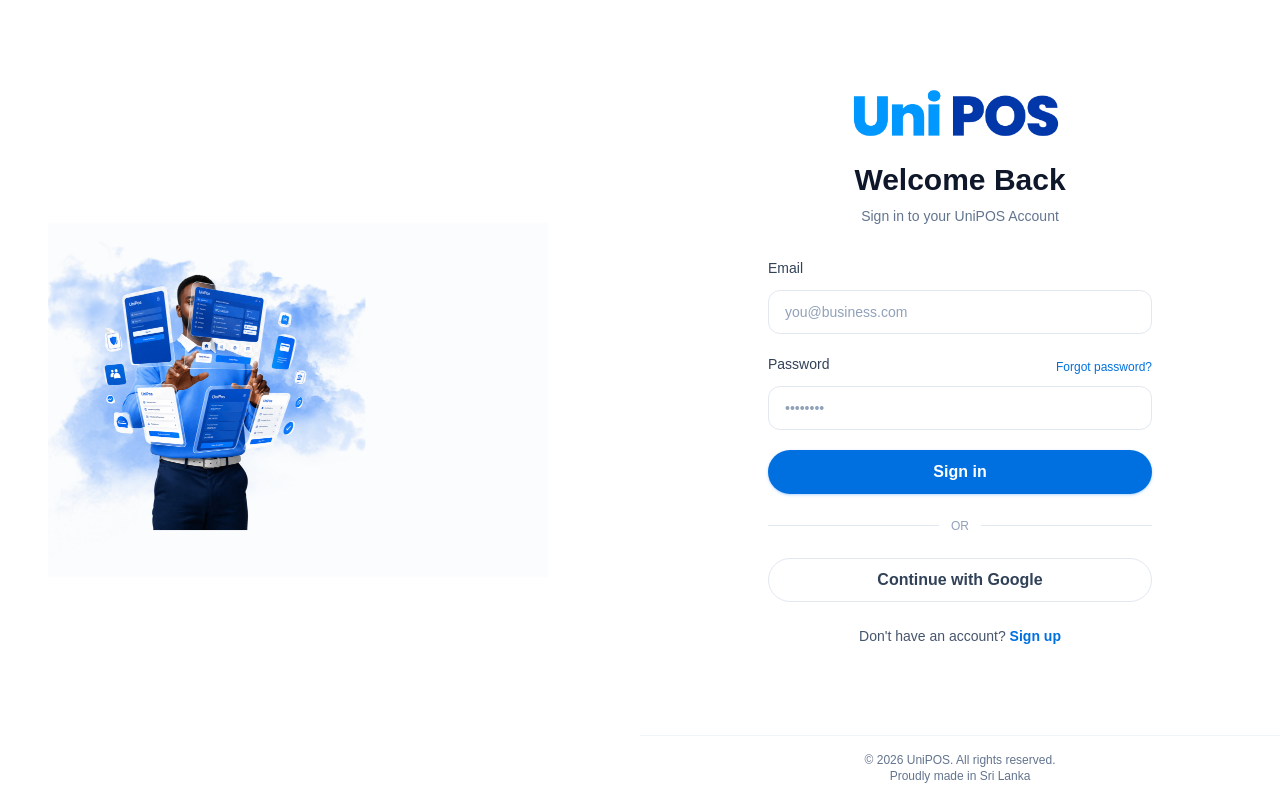
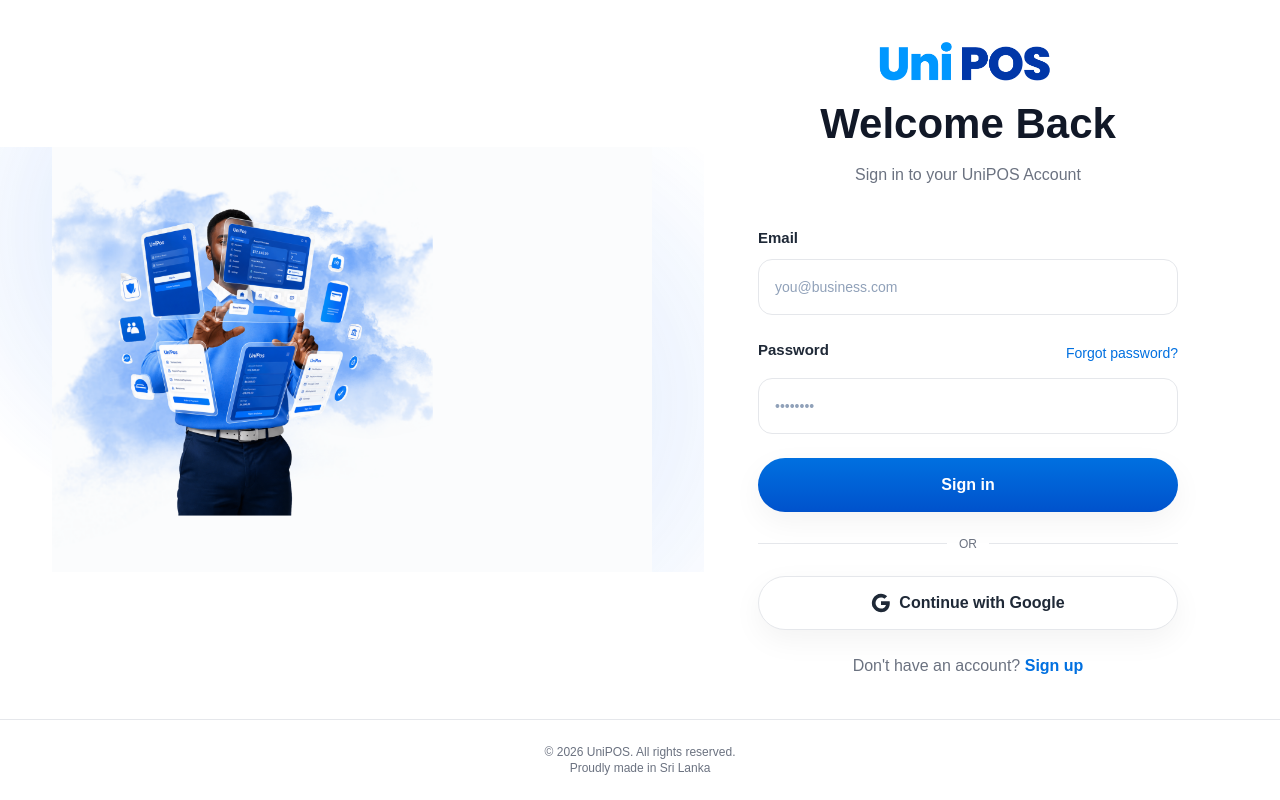
Before and after one commit to stingbytx/wsgwsfsegedrhed, a Next.js app: page /login in a window 1280 px wide. Built offline with nearby package versions, Linux system fonts and the light colour scheme; no server answers.

Commit message:
Add files via upload

```diff
--- a/src/app/login/page.tsx
+++ b/src/app/login/page.tsx
@@ -55,46 +55,60 @@
   };
 
   return (
-    <div className="min-h-screen bg-white flex">
-      {/* Left: Illustration - moved to show full image */}
-      <div className="hidden lg:flex lg:w-1/2 relative overflow-hidden items-center justify-start pl-12">
-        <div className="relative w-full h-full flex items-center">
+    <div className="min-h-screen bg-white flex flex-col">
+      {/* Main content area - full height */}
+      <div className="flex-1 flex justify-between items-center">
+        {/* LEFT SIDE - 55% - Illustration with watercolor background */}
+        <div className="hidden lg:flex w-[55%] h-full relative items-center justify-center overflow-hidden">
+          {/* Blue watercolor background - subtle, 70% opacity */}
+          <div
+            className="absolute inset-0 opacity-70"
+            style={{
+              background:
+                "radial-gradient(circle at 30% 20%, rgba(59, 130, 246, 0.3), transparent 50%), radial-gradient(circle at 70% 60%, rgba(59, 130, 246, 0.25), transparent 60%)",
+            }}
+          />
+          {/* Illustration - centered, object-fit contain */}
+          <div className="relative z-10 flex items-center justify-center w-full h-full">
             <Image
               src="/assets/person-illustration.png"
               alt="UniPOS Dashboard"
-            width={500}
-            height={600}
+              width={600}
+              height={700}
               className="object-contain"
               priority
             />
           </div>
         </div>
 
-      {/* Right: Login Form */}
-      <div className="w-full lg:w-1/2 flex flex-col">
-        <div className="flex-1 flex items-center justify-center px-6 sm:px-10">
-          <div className="w-full max-w-sm">
-            {/* Logo - Smaller but still prominent */}
-            <div className="flex justify-center mb-6">
+        {/* RIGHT SIDE - 45% - Login Form */}
+        <div className="w-full lg:w-[45%] flex items-center justify-center px-6 sm:px-10 md:px-0 md:pr-12">
+          <div style={{ width: "420px", maxWidth: "460px" }}>
+            {/* LOGO - Centered, 10px margin bottom */}
+            <div className="flex justify-center mb-[10px]">
               <Image
                 src="/assets/unipos-logo.png"
                 alt="UniPOS"
-                width={180}
-                height={50}
-                className="h-12 w-auto"
+                width={140}
+                height={40}
+                className="h-10 w-auto"
               />
             </div>
 
-            {/* Heading - Centered */}
-            <h1 className="text-3xl font-black text-slate-900 mb-2 text-center">Welcome Back</h1>
+            {/* HEADING - Welcome Back, 42px, weight 700, color #111827 */}
+            <h1 className="text-[42px] font-bold text-[#111827] text-center mb-2">Welcome Back</h1>
 
-            {/* Subheading - Centered */}
-            <p className="text-sm text-slate-500 mb-8 text-center">Sign in to your UniPOS Account</p>
+            {/* SUBTITLE - 16px, color #6B7280, 40px spacing below */}
+            <p className="text-[16px] text-[#6B7280] text-center mb-10">Sign in to your UniPOS Account</p>
 
-            {/* Form */}
-            <form onSubmit={handleSubmit(onSubmit)} className="space-y-5">
+            {/* FORM */}
+            <form onSubmit={handleSubmit(onSubmit)} className="space-y-6">
+              {/* EMAIL FIELD */}
               <div>
-                <Label htmlFor="email" className="text-slate-700">
+                <Label
+                  htmlFor="email"
+                  className="text-[15px] font-[600] text-[#1F2937] mb-[10px] block"
+                >
                   Email
                 </Label>
                 <Input
@@ -102,17 +116,21 @@
                   type="email"
                   placeholder="you@business.com"
                   {...register("email")}
-                  className="mt-1.5"
+                  className="h-14 rounded-[14px] border border-[#E5E7EB] bg-white px-4 text-slate-800 placeholder:text-slate-400 focus:border-[#0070E0] focus:ring-[3px] focus:ring-[rgba(0,112,224,0.12)] focus:outline-none transition-all"
                 />
                 {errors.email && <p className="text-xs text-red-500 mt-1">{errors.email.message}</p>}
               </div>
 
+              {/* PASSWORD FIELD */}
               <div>
-                <div className="flex items-center justify-between mb-1.5">
-                  <Label htmlFor="password" className="text-slate-700">
+                <div className="flex items-center justify-between mb-[10px]">
+                  <Label htmlFor="password" className="text-[15px] font-[600] text-[#1F2937]">
                     Password
                   </Label>
-                  <Link href="/forgot-password" className="text-xs text-[#0070E0] hover:underline">
+                  <Link
+                    href="/forgot-password"
+                    className="text-[14px] text-[#0070E0] hover:underline"
+                  >
                     Forgot password?
                   </Link>
                 </div>
@@ -121,49 +139,79 @@
                   type="password"
                   placeholder="••••••••"
                   {...register("password")}
+                  className="h-14 rounded-[14px] border border-[#E5E7EB] bg-white px-4 text-slate-800 placeholder:text-slate-400 focus:border-[#0070E0] focus:ring-[3px] focus:ring-[rgba(0,112,224,0.12)] focus:outline-none transition-all"
                 />
                 {errors.password && <p className="text-xs text-red-500 mt-1">{errors.password.message}</p>}
               </div>
 
-              <Button type="submit" className="w-full h-11 rounded-full text-base font-semibold" loading={loading}>
-                Sign in
-              </Button>
+              {/* SIGN IN BUTTON - Gradient, 54px height, rounded 999px */}
+              <button
+                type="submit"
+                disabled={loading}
+                className="w-full h-[54px] rounded-[999px] bg-gradient-to-b from-[#0070E0] to-[#0052CC] text-white font-bold text-[16px] hover:from-[#0060cc] hover:to-[#004ab3] transition-all cursor-pointer disabled:opacity-50 disabled:cursor-not-allowed shadow-[0_10px_30px_rgba(0,0,0,0.05)]"
+              >
+                {loading ? "Signing in..." : "Sign in"}
+              </button>
             </form>
 
-            {/* Divider */}
+            {/* DIVIDER - OR */}
             <div className="flex items-center gap-3 my-6">
-              <div className="h-px bg-slate-200 flex-1" />
-              <span className="text-xs text-slate-400">OR</span>
-              <div className="h-px bg-slate-200 flex-1" />
+              <div className="h-px bg-[#E5E7EB] flex-1" />
+              <span className="text-xs text-[#6B7280]">OR</span>
+              <div className="h-px bg-[#E5E7EB] flex-1" />
             </div>
 
-            {/* Google Login */}
-            <Button
-              variant="outline"
-              className="w-full h-11 rounded-full text-base font-semibold"
+            {/* GOOGLE BUTTON - White bg, border #E5E7EB, 54px height, rounded 999px */}
+            <button
+              type="button"
               onClick={onGoogle}
-              loading={googleLoading}
+              disabled={googleLoading}
+              className="w-full h-[54px] rounded-[999px] bg-white border border-[#E5E7EB] text-[#1F2937] font-bold text-[16px] hover:bg-[#f9fafb] transition-all cursor-pointer disabled:opacity-50 disabled:cursor-not-allowed shadow-[0_10px_30px_rgba(0,0,0,0.05)] flex items-center justify-center gap-2"
             >
+              {googleLoading ? (
+                "Signing in..."
+              ) : (
+                <>
+                  <svg className="w-5 h-5" viewBox="0 0 24 24">
+                    <path
+                      fill="currentColor"
+                      d="M22.56 12.25c0-.78-.07-1.53-.2-2.25H12v4.26h5.92c-.26 1.37-1.04 2.53-2.21 3.31v2.77h3.57c2.08-1.92 3.28-4.74 3.28-8.09z"
+                    />
+                    <path
+                      fill="currentColor"
+                      d="M12 23c2.97 0 5.46-.98 7.28-2.66l-3.57-2.77c-.98.66-2.23 1.06-3.71 1.06-2.86 0-5.29-1.93-6.16-4.53H2.18v2.84C3.99 20.53 7.7 23 12 23z"
+                    />
+                    <path
+                      fill="currentColor"
+                      d="M5.84 14.09c-.22-.66-.35-1.36-.35-2.09s.13-1.43.35-2.09V7.07H2.18C1.43 8.55 1 10.22 1 12s.43 3.45 1.18 4.93l2.85-2.22.81-.62z"
+                    />
+                    <path
+                      fill="currentColor"
+                      d="M12 5.38c1.62 0 3.06.56 4.21 1.64l3.15-3.15C17.45 2.09 14.97 1 12 1 7.7 1 3.99 3.47 2.18 7.07l3.66 2.84c.87-2.6 3.3-4.53 6.16-4.53z"
+                    />
+                  </svg>
                   Continue with Google
-            </Button>
+                </>
+              )}
+            </button>
 
-            {/* Sign Up Link */}
-            <p className="text-center text-sm text-slate-600 mt-6">
+            {/* BOTTOM TEXT - Centered, signup link blue */}
+            <p className="text-center text-[16px] text-[#6B7280] mt-6">
               Don&apos;t have an account?{" "}
-              <Link href="/signup" className="text-[#0070E0] font-semibold hover:underline">
+              <Link href="/signup" className="text-[#0070E0] font-bold hover:underline">
                 Sign up
               </Link>
             </p>
           </div>
         </div>
+      </div>
 
-        {/* Footer */}
-        <footer className="text-center text-xs text-slate-500 py-4 border-t border-slate-100">
+      {/* FOOTER - Centered at bottom */}
+      <footer className="text-center text-xs text-[#6B7280] py-6 px-4 border-t border-[#E5E7EB] bg-white">
         © 2026 UniPOS. All rights reserved.
         <br />
         Proudly made in Sri Lanka
       </footer>
     </div>
-    </div>
   );
 }
--- a/src/app/signup/page.tsx
+++ b/src/app/signup/page.tsx
@@ -7,7 +7,6 @@
 import { useRouter } from "next/navigation";
 import Image from "next/image";
 import { createClient } from "@/lib/supabase/client";
-import { Button } from "@/components/ui/button";
 import { Input, Label } from "@/components/ui/input";
 import { toast } from "sonner";
 
@@ -53,59 +52,77 @@
   };
 
   return (
-    <div className="min-h-screen bg-white flex">
-      {/* Left: Illustration - Same as login page */}
-      <div className="hidden lg:flex lg:w-1/2 relative overflow-hidden items-center justify-start pl-12">
-        <div className="relative w-full h-full flex items-center">
+    <div className="min-h-screen bg-white flex flex-col">
+      {/* Main content area - full height */}
+      <div className="flex-1 flex justify-between items-center">
+        {/* LEFT SIDE - 55% - Illustration with watercolor background */}
+        <div className="hidden lg:flex w-[55%] h-full relative items-center justify-center overflow-hidden">
+          {/* Blue watercolor background - subtle, 70% opacity */}
+          <div
+            className="absolute inset-0 opacity-70"
+            style={{
+              background:
+                "radial-gradient(circle at 30% 20%, rgba(59, 130, 246, 0.3), transparent 50%), radial-gradient(circle at 70% 60%, rgba(59, 130, 246, 0.25), transparent 60%)",
+            }}
+          />
+          {/* Illustration - centered, object-fit contain */}
+          <div className="relative z-10 flex items-center justify-center w-full h-full">
             <Image
               src="/assets/person-illustration.png"
               alt="UniPOS Dashboard"
-            width={500}
-            height={600}
+              width={600}
+              height={700}
               className="object-contain"
               priority
             />
           </div>
         </div>
 
-      {/* Right: Signup Form */}
-      <div className="w-full lg:w-1/2 flex flex-col">
-        <div className="flex-1 flex items-center justify-center px-6 sm:px-10">
-          <div className="w-full max-w-sm">
-            {/* Logo - Smaller but still prominent */}
-            <div className="flex justify-center mb-6">
+        {/* RIGHT SIDE - 45% - Signup Form */}
+        <div className="w-full lg:w-[45%] flex items-center justify-center px-6 sm:px-10 md:px-0 md:pr-12">
+          <div style={{ width: "420px", maxWidth: "460px" }}>
+            {/* LOGO - Centered, 10px margin bottom */}
+            <div className="flex justify-center mb-[10px]">
               <Image
                 src="/assets/unipos-logo.png"
                 alt="UniPOS"
-                width={180}
-                height={50}
-                className="h-12 w-auto"
+                width={140}
+                height={40}
+                className="h-10 w-auto"
               />
             </div>
 
-            {/* Heading - Centered */}
-            <h1 className="text-3xl font-black text-slate-900 mb-2 text-center">Create Account</h1>
+            {/* HEADING - Create Account, 42px, weight 700, color #111827 */}
+            <h1 className="text-[42px] font-bold text-[#111827] text-center mb-2">Create Account</h1>
 
-            {/* Subheading - Centered */}
-            <p className="text-sm text-slate-500 mb-8 text-center">Sign up for your UniPOS Account</p>
+            {/* SUBTITLE - 16px, color #6B7280, 40px spacing below */}
+            <p className="text-[16px] text-[#6B7280] text-center mb-10">Sign up for your UniPOS Account</p>
 
-            {/* Form */}
-            <form onSubmit={handleSubmit(onSubmit)} className="space-y-5">
+            {/* FORM */}
+            <form onSubmit={handleSubmit(onSubmit)} className="space-y-6">
+              {/* STORE NAME FIELD */}
               <div>
-                <Label htmlFor="storeName" className="text-slate-700">
+                <Label
+                  htmlFor="storeName"
+                  className="text-[15px] font-[600] text-[#1F2937] mb-[10px] block"
+                >
                   Store Name
                 </Label>
                 <Input
                   id="storeName"
                   placeholder="My Shop"
                   {...register("storeName")}
-                  className="mt-1.5"
+                  className="h-14 rounded-[14px] border border-[#E5E7EB] bg-white px-4 text-slate-800 placeholder:text-slate-400 focus:border-[#0070E0] focus:ring-[3px] focus:ring-[rgba(0,112,224,0.12)] focus:outline-none transition-all"
                 />
                 {errors.storeName && <p className="text-xs text-red-500 mt-1">{errors.storeName.message}</p>}
               </div>
 
+              {/* EMAIL FIELD */}
               <div>
-                <Label htmlFor="email" className="text-slate-700">
+                <Label
+                  htmlFor="email"
+                  className="text-[15px] font-[600] text-[#1F2937] mb-[10px] block"
+                >
                   Email
                 </Label>
                 <Input
@@ -113,13 +130,14 @@
                   type="email"
                   placeholder="you@business.com"
                   {...register("email")}
-                  className="mt-1.5"
+                  className="h-14 rounded-[14px] border border-[#E5E7EB] bg-white px-4 text-slate-800 placeholder:text-slate-400 focus:border-[#0070E0] focus:ring-[3px] focus:ring-[rgba(0,112,224,0.12)] focus:outline-none transition-all"
                 />
                 {errors.email && <p className="text-xs text-red-500 mt-1">{errors.email.message}</p>}
               </div>
 
+              {/* PASSWORD FIELD */}
               <div>
-                <Label htmlFor="password" className="text-slate-700">
+                <Label htmlFor="password" className="text-[15px] font-[600] text-[#1F2937] mb-[10px] block">
                   Password
                 </Label>
                 <Input
@@ -127,13 +145,17 @@
                   type="password"
                   placeholder="••••••••"
                   {...register("password")}
-                  className="mt-1.5"
+                  className="h-14 rounded-[14px] border border-[#E5E7EB] bg-white px-4 text-slate-800 placeholder:text-slate-400 focus:border-[#0070E0] focus:ring-[3px] focus:ring-[rgba(0,112,224,0.12)] focus:outline-none transition-all"
                 />
                 {errors.password && <p className="text-xs text-red-500 mt-1">{errors.password.message}</p>}
               </div>
 
+              {/* CONFIRM PASSWORD FIELD */}
               <div>
-                <Label htmlFor="confirmPassword" className="text-slate-700">
+                <Label
+                  htmlFor="confirmPassword"
+                  className="text-[15px] font-[600] text-[#1F2937] mb-[10px] block"
+                >
                   Confirm Password
                 </Label>
                 <Input
@@ -141,40 +163,47 @@
                   type="password"
                   placeholder="••••••••"
                   {...register("confirmPassword")}
-                  className="mt-1.5"
+                  className="h-14 rounded-[14px] border border-[#E5E7EB] bg-white px-4 text-slate-800 placeholder:text-slate-400 focus:border-[#0070E0] focus:ring-[3px] focus:ring-[rgba(0,112,224,0.12)] focus:outline-none transition-all"
                 />
-                {errors.confirmPassword && <p className="text-xs text-red-500 mt-1">{errors.confirmPassword.message}</p>}
+                {errors.confirmPassword && (
+                  <p className="text-xs text-red-500 mt-1">{errors.confirmPassword.message}</p>
+                )}
               </div>
 
-              <Button type="submit" className="w-full h-11 rounded-full text-base font-semibold" loading={loading}>
-                Create Account
-              </Button>
+              {/* CREATE ACCOUNT BUTTON - Gradient, 54px height, rounded 999px */}
+              <button
+                type="submit"
+                disabled={loading}
+                className="w-full h-[54px] rounded-[999px] bg-gradient-to-b from-[#0070E0] to-[#0052CC] text-white font-bold text-[16px] hover:from-[#0060cc] hover:to-[#004ab3] transition-all cursor-pointer disabled:opacity-50 disabled:cursor-not-allowed shadow-[0_10px_30px_rgba(0,0,0,0.05)]"
+              >
+                {loading ? "Creating account..." : "Create Account"}
+              </button>
             </form>
 
-            {/* Divider */}
+            {/* DIVIDER - OR */}
             <div className="flex items-center gap-3 my-6">
-              <div className="h-px bg-slate-200 flex-1" />
-              <span className="text-xs text-slate-400">OR</span>
-              <div className="h-px bg-slate-200 flex-1" />
+              <div className="h-px bg-[#E5E7EB] flex-1" />
+              <span className="text-xs text-[#6B7280]">OR</span>
+              <div className="h-px bg-[#E5E7EB] flex-1" />
             </div>
 
-            {/* Sign In Link */}
-            <p className="text-center text-sm text-slate-600">
+            {/* BOTTOM TEXT - Centered, signin link blue */}
+            <p className="text-center text-[16px] text-[#6B7280]">
               Already have an account?{" "}
-              <Link href="/login" className="text-[#0070E0] font-semibold hover:underline">
+              <Link href="/login" className="text-[#0070E0] font-bold hover:underline">
                 Sign in
               </Link>
             </p>
           </div>
         </div>
+      </div>
 
-        {/* Footer */}
-        <footer className="text-center text-xs text-slate-500 py-4 border-t border-slate-100">
+      {/* FOOTER - Centered at bottom */}
+      <footer className="text-center text-xs text-[#6B7280] py-6 px-4 border-t border-[#E5E7EB] bg-white">
         © 2026 UniPOS. All rights reserved.
         <br />
         Proudly made in Sri Lanka
       </footer>
     </div>
-    </div>
   );
 }
```
Lines whose indentation alone changed are shown as unchanged.
